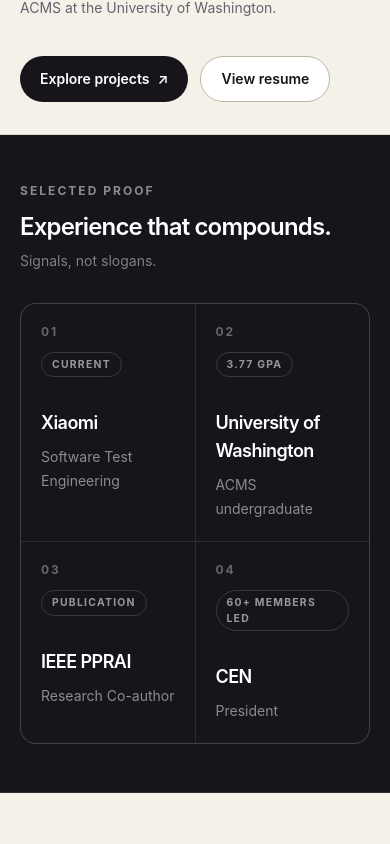
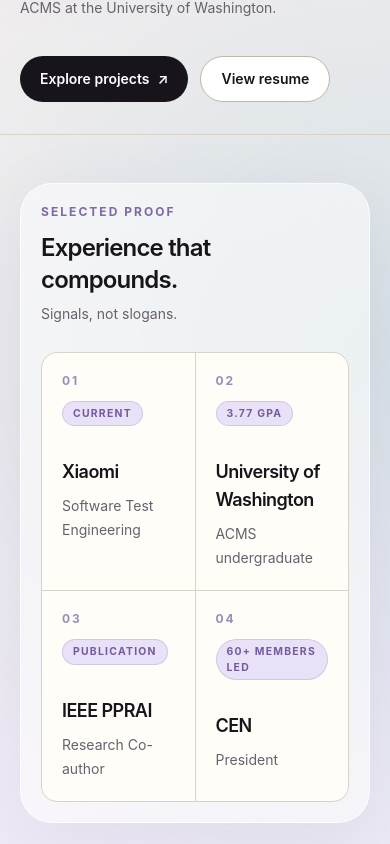
Before and after one commit to PeterTXYuan/tingxu-portfolio, a Next.js app: page / in a window 390 px wide. Shown: the part 800-1644 px from the top of the page. Built offline with nearby package versions, Linux system fonts and the light colour scheme.

Commit message:
refactor IV

```diff
--- a/app/globals.css
+++ b/app/globals.css
@@ -119,6 +119,29 @@ button {
   mask-image: linear-gradient(to bottom, black, transparent 80%);
 }
 
+.home-canvas {
+  background:
+    radial-gradient(circle at 8% 8%, rgb(143 112 199 / 18%), transparent 32rem),
+    radial-gradient(circle at 92% 34%, rgb(82 164 157 / 16%), transparent 34rem),
+    radial-gradient(circle at 42% 72%, rgb(218 169 141 / 13%), transparent 30rem),
+    linear-gradient(145deg, #f6f2ea 0%, #efebf6 48%, #e8f1ef 100%);
+}
+
+.photo-wall-surface {
+  background:
+    radial-gradient(circle at 12% 18%, rgb(143 112 199 / 40%), transparent 28rem),
+    radial-gradient(circle at 88% 72%, rgb(56 162 170 / 32%), transparent 30rem),
+    linear-gradient(135deg, #241637 0%, #432667 52%, #153f50 100%);
+}
+
+.photo-wall-grid {
+  background-image:
+    linear-gradient(to right, rgb(255 255 255 / 4%) 1px, transparent 1px),
+    linear-gradient(to bottom, rgb(255 255 255 / 4%) 1px, transparent 1px);
+  background-size: 3.5rem 3.5rem;
+  mask-image: linear-gradient(to bottom, transparent, black 22%, black 78%, transparent);
+}
+
 @media (min-width: 640px) {
   .page-shell {
     padding-inline: 2rem;
--- a/app/page.tsx
+++ b/app/page.tsx
@@ -44,6 +44,18 @@ export default function HomePage() {
             );
             return;
           }
+
+          gsap.to("[data-home-orb]", {
+            x: (index) => [72, -86, 58][index] ?? 0,
+            y: (index) => [54, 76, -62][index] ?? 0,
+            scale: (index) => [1.08, 0.92, 1.12][index] ?? 1,
+            rotation: (index) => [12, -10, 8][index] ?? 0,
+            duration: (index) => [17, 21, 19][index] ?? 18,
+            stagger: 1.5,
+            repeat: -1,
+            yoyo: true,
+            ease: "sine.inOut",
+          });
 
           const intro = gsap.timeline({
             defaults: { duration: 0.8, ease: "power3.out" },
@@ -142,10 +154,27 @@ export default function HomePage() {
   );
 
   return (
-    <main ref={pageRef}>
+    <main ref={pageRef} className="home-canvas relative isolate overflow-hidden">
+      <div
+        className="pointer-events-none absolute inset-0 z-0 hidden overflow-hidden md:block"
+        aria-hidden="true"
+      >
+        <span
+          data-home-orb
+          className="absolute -left-48 top-40 size-[38rem] rounded-full bg-[#9d7bd1]/20 blur-[110px] will-change-transform"
+        />
+        <span
+          data-home-orb
+          className="absolute -right-52 top-[58rem] size-[44rem] rounded-full bg-[#62b2aa]/20 blur-[120px] will-change-transform"
+        />
+        <span
+          data-home-orb
+          className="absolute left-[24%] top-[112rem] size-[36rem] rounded-full bg-[#dfa888]/15 blur-[105px] will-change-transform"
+        />
+      </div>
       <section
         data-hero
-        className="relative overflow-hidden border-b border-[var(--line)]"
+        className="relative z-10 overflow-hidden border-b border-[var(--line)]"
       >
         <div className="editorial-grid pointer-events-none absolute inset-0" />
         <div className="relative mx-auto grid min-h-[calc(100svh-4.5rem)] w-full max-w-[88rem] gap-8 px-5 py-8 sm:gap-12 sm:px-8 sm:py-14 md:px-12 lg:grid-cols-[minmax(0,1.15fr)_minmax(22rem,0.72fr)] lg:items-center lg:py-16">
@@ -227,58 +256,62 @@ export default function HomePage() {
 
       <section
         data-proof
-        className="border-b border-white/10 bg-[var(--ink)] text-white"
+        className="relative z-10"
         aria-labelledby="proof-heading"
       >
-        <div className="mx-auto w-full max-w-[88rem] px-5 py-12 sm:px-8 md:px-12 md:py-16">
+        <div className="mx-auto w-full max-w-[88rem] px-5 pt-12 sm:px-8 md:px-12 md:pt-16">
+          <div className="overflow-hidden rounded-[2rem] border border-white/70 bg-white/50 p-5 shadow-[0_1.5rem_5rem_rgb(75_46_131_/_0.08)] backdrop-blur-xl sm:p-7 md:p-9">
             <div
               data-proof-label
-            className="mb-8 flex flex-col gap-2 sm:flex-row sm:items-end sm:justify-between"
+              className="mb-7 flex flex-col gap-2 sm:flex-row sm:items-end sm:justify-between"
             >
               <div>
-              <p className="text-xs font-bold uppercase tracking-[0.17em] text-white/50">
+                <p className="text-xs font-bold uppercase tracking-[0.17em] text-[var(--purple)]/70">
                   Selected proof
                 </p>
                 <h2
                   id="proof-heading"
-                className="mt-3 text-2xl font-semibold tracking-[-0.035em]"
+                  className="mt-3 text-2xl font-semibold tracking-[-0.035em] text-[var(--ink)]"
                 >
                   Experience that compounds.
                 </h2>
               </div>
-            <p className="text-sm text-white/45">Signals, not slogans.</p>
+              <p className="text-sm text-[var(--muted)]">
+                Signals, not slogans.
+              </p>
             </div>
 
-          <ol className="grid grid-cols-2 gap-px overflow-hidden rounded-2xl border border-white/10 bg-white/10 lg:grid-cols-4">
+            <ol className="grid grid-cols-2 gap-px overflow-hidden rounded-2xl border border-[var(--line)] bg-[var(--line)] lg:grid-cols-4">
               {proofPoints.map((proof, index) => (
                 <li
                   data-proof-item
                   key={proof.name}
-                className="group min-h-48 bg-[var(--ink)] p-5 transition-colors hover:bg-[color-mix(in_srgb,var(--purple)_38%,var(--ink))] sm:min-h-52 sm:p-6 md:p-7"
+                  className="group min-h-48 bg-[var(--surface)] p-5 transition-colors hover:bg-white sm:min-h-52 sm:p-6 md:p-7"
                 >
                   <div className="flex flex-col items-start gap-3 sm:flex-row sm:items-center sm:justify-between sm:gap-4">
-                  <span className="text-xs font-bold tracking-[0.16em] text-white/35">
+                    <span className="text-xs font-bold tracking-[0.16em] text-[var(--purple)]/55">
                       {String(index + 1).padStart(2, "0")}
                     </span>
-                  <span className="rounded-full border border-white/15 px-2.5 py-1 text-[0.65rem] font-bold uppercase tracking-[0.12em] text-white/55">
+                    <span className="rounded-full border border-[var(--purple)]/15 bg-[var(--purple-soft)] px-2.5 py-1 text-[0.65rem] font-bold uppercase tracking-[0.12em] text-[var(--purple)]/75">
                       {proof.meta}
                     </span>
                   </div>
-                <h3 className="mt-8 text-lg font-semibold tracking-[-0.03em] text-white sm:mt-12 sm:text-xl md:text-2xl">
+                  <h3 className="mt-8 text-lg font-semibold tracking-[-0.03em] text-[var(--ink)] sm:mt-12 sm:text-xl md:text-2xl">
                     {proof.name}
                   </h3>
-                <p className="mt-2 text-sm leading-6 text-white/50">
+                  <p className="mt-2 text-sm leading-6 text-[var(--muted)]">
                     {proof.detail}
                   </p>
                 </li>
               ))}
             </ol>
           </div>
+        </div>
       </section>
 
       <section
         data-profile
-        className="mx-auto w-full max-w-[88rem] px-5 py-20 sm:px-8 md:px-12 md:py-28"
+        className="relative z-10 mx-auto w-full max-w-[88rem] px-5 py-20 sm:px-8 md:px-12 md:py-28"
       >
         <div className="grid gap-10 border-b border-[var(--line)] pb-14 lg:grid-cols-[0.65fr_1.35fr] lg:items-start">
           <div data-home-reveal>
--- a/components/PhotoWall.tsx
+++ b/components/PhotoWall.tsx
@@ -20,7 +20,20 @@ export default function PhotoWall() {
         "(prefers-reduced-motion: reduce)",
       ).matches;
 
-      if (!trackRef.current || reduceMotion) return;
+      if (reduceMotion) return;
+
+      gsap.to("[data-photo-glow]", {
+        x: (index) => (index === 0 ? 90 : -80),
+        y: (index) => (index === 0 ? 48 : -54),
+        scale: (index) => (index === 0 ? 1.12 : 0.9),
+        duration: (index) => (index === 0 ? 16 : 20),
+        stagger: 2,
+        repeat: -1,
+        yoyo: true,
+        ease: "sine.inOut",
+      });
+
+      if (!trackRef.current) return;
 
       tweenRef.current = gsap.to(trackRef.current, {
         xPercent: -50,
@@ -46,10 +59,22 @@ export default function PhotoWall() {
   return (
     <section
       ref={containerRef}
-      className="border-y border-[var(--line)] bg-[var(--ink)] py-16 text-white md:py-20"
+      className="photo-wall-surface relative z-10 overflow-hidden border-y border-white/10 py-16 text-white md:py-20"
       aria-labelledby="moments-heading"
     >
-      <div className="mx-auto mb-10 flex w-full max-w-[88rem] flex-col gap-4 px-5 sm:px-8 md:flex-row md:items-end md:justify-between md:px-12">
+      <div className="pointer-events-none absolute inset-0 overflow-hidden" aria-hidden="true">
+        <span
+          data-photo-glow
+          className="absolute -left-44 -top-52 size-[34rem] rounded-full bg-[#bc9cff]/20 blur-[100px] will-change-transform"
+        />
+        <span
+          data-photo-glow
+          className="absolute -bottom-56 -right-40 size-[38rem] rounded-full bg-[#55c9cc]/20 blur-[110px] will-change-transform"
+        />
+        <span className="photo-wall-grid absolute inset-0" />
+      </div>
+
+      <div className="relative z-10 mx-auto mb-10 flex w-full max-w-[88rem] flex-col gap-4 px-5 sm:px-8 md:flex-row md:items-end md:justify-between md:px-12">
         <div>
           <p className="text-xs font-bold uppercase tracking-[0.16em] text-white/55">
             Beyond the build
@@ -67,7 +92,7 @@ export default function PhotoWall() {
         </p>
       </div>
 
-      <div className="overflow-hidden">
+      <div className="relative z-10 overflow-hidden">
         <div
           ref={trackRef}
           className="flex w-max will-change-transform"
@@ -102,7 +127,7 @@ export default function PhotoWall() {
                     type="button"
                     key={`${group}-${moment.id}`}
                     onClick={() => setPreviewIndex(index)}
-                    className="group relative h-60 w-[78vw] max-w-[23rem] shrink-0 overflow-hidden rounded-2xl bg-white/10 text-left sm:h-72 sm:w-[23rem]"
+                    className="group relative h-60 w-[78vw] max-w-[23rem] shrink-0 overflow-hidden rounded-2xl bg-white/10 text-left shadow-[0_1rem_3rem_rgb(0_0_0_/_0.22)] ring-1 ring-white/15 sm:h-72 sm:w-[23rem]"
                     aria-label={`Open photo: ${moment.caption}`}
                   >
                     {image}
@@ -110,7 +135,7 @@ export default function PhotoWall() {
                 ) : (
                   <div
                     key={`${group}-${moment.id}`}
-                    className="group relative h-60 w-[78vw] max-w-[23rem] shrink-0 overflow-hidden rounded-2xl bg-white/10 sm:h-72 sm:w-[23rem]"
+                    className="group relative h-60 w-[78vw] max-w-[23rem] shrink-0 overflow-hidden rounded-2xl bg-white/10 shadow-[0_1rem_3rem_rgb(0_0_0_/_0.22)] ring-1 ring-white/15 sm:h-72 sm:w-[23rem]"
                     aria-hidden="true"
                   >
                     {image}
--- a/components/SiteHeader.tsx
+++ b/components/SiteHeader.tsx
@@ -8,8 +8,8 @@ import { profile } from "@/data/portfolio";
 type CopyStatus = "idle" | "copied" | "failed";
 
 const navItems = [
+  { href: "/experience", label: "Experience" },
   { href: "/projects", label: "Projects" },
-  { href: "/experience", label: "Experience" },
   { href: "/skills", label: "Skills" },
   { href: "/contact", label: "Contact" },
   { href: "/resume", label: "Resume" },
```
Lines whose indentation alone changed are shown as unchanged.
